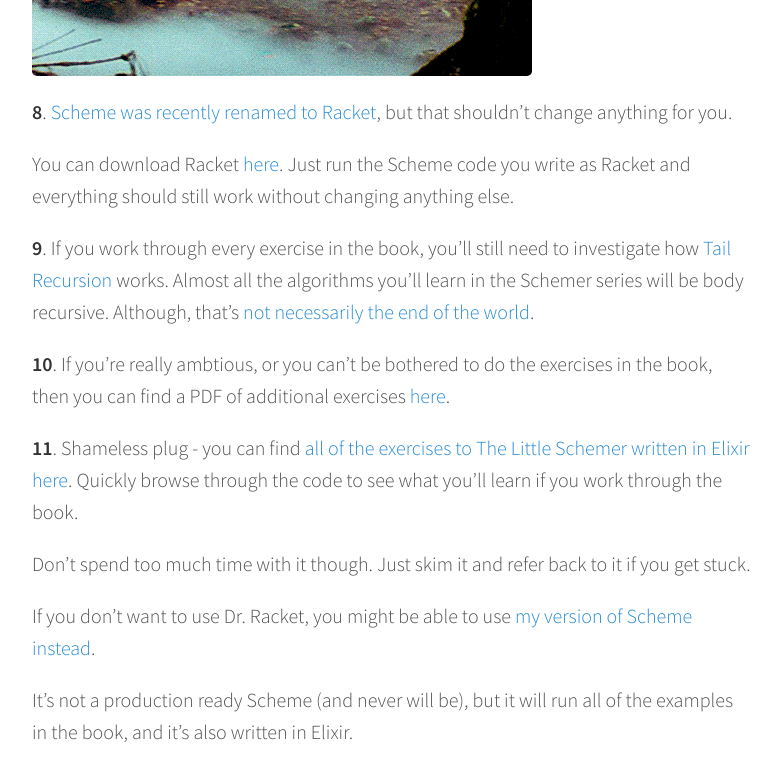
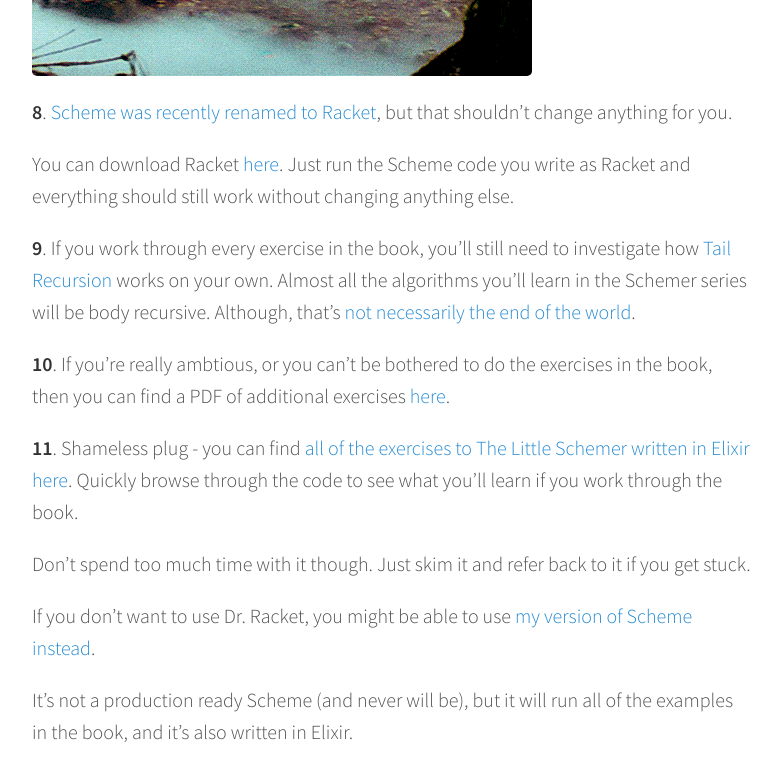
Before and after one commit to jwhiteman/lucidsimple-blog, a Jekyll site: the page built from _posts/2016-01-17-learning-recursion-with-the-little-schemer.md, in a window 1280 px wide and 900 px high, scrolled down 2785 px. Shown: the top 781 px of the window, without its empty margins (248-1029 px from the left). Built offline with Jekyll 4.4.1, drawn with Linux system fonts in a browser that asks for light colours; Markdown is read by kramdown in place of the engine named in the settings; comment, search, counter and statistics services are not loaded.

Commit message:
Add copy

```diff
--- a/_posts/2016-01-17-learning-recursion-with-the-little-schemer.md
+++ b/_posts/2016-01-17-learning-recursion-with-the-little-schemer.md
@@ -65,7 +65,7 @@ This is more or less what it feels like to work through chapter 9 for the first
 You can download Racket <a href="http://racket-lang.org/" target="_blank">here</a>. Just run the Scheme
 code you write as Racket and everything should still work without changing anything else.
 
-**9**. If you work through every exercise in the book, you'll still need to investigate how <a href="https://en.wikipedia.org/wiki/Tail_call" target="_blank">Tail Recursion</a> works. Almost all the algorithms you'll
+**9**. If you work through every exercise in the book, you'll still need to investigate how <a href="https://en.wikipedia.org/wiki/Tail_call" target="_blank">Tail Recursion</a> works on your own. Almost all the algorithms you'll
 learn in the Schemer series will be body recursive. Although, that's <a href="http://www.erlang.org/doc/efficiency_guide/myths.html" target="_blank">not necessarily the end of the world</a>.
 
 **10**. If you're really ambtious, or you can't be bothered to do the exercises in the book, then you
```
